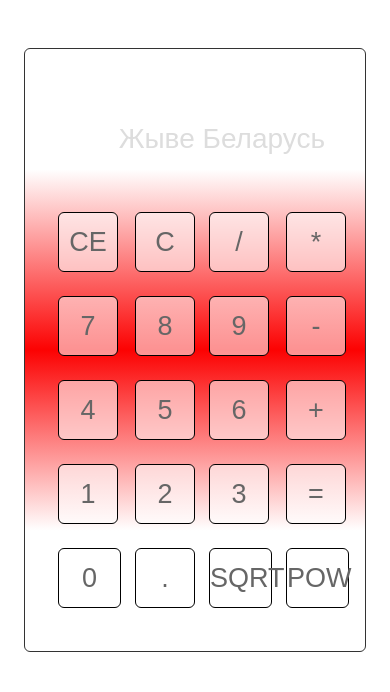
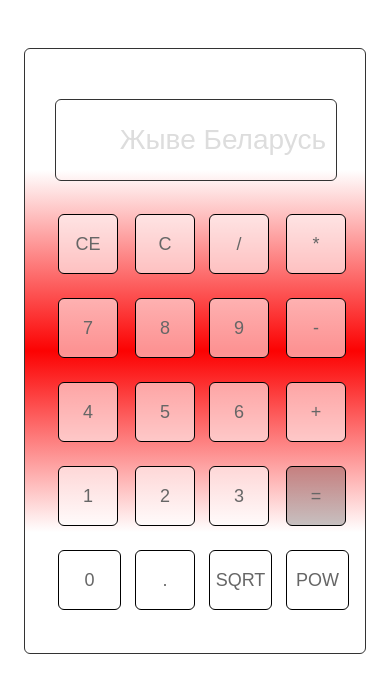
Before and after one commit to MadFoxBLR/calculator, a plain HTML site: page index.html in a window 390 px wide. Drawn offline with Linux system fonts and the light colour scheme.

Commit message:
'Fix:@media'

```diff
--- a/style.css
+++ b/style.css
@@ -20,6 +20,7 @@ body {
   color: rgb(221, 221, 221);
 }
 .calc-display-input {
+  border: 1px solid #333;
   width: 360px;
   height: 60px;
   margin: 20px 0;
@@ -67,6 +68,7 @@ body {
 }
 .btn-equal {
   height: 60px;
+  background-color: rgba(0, 0, 2, 0.219);
 }
 input,
 button {
@@ -102,6 +104,8 @@ button {
   }
   .btn {
     width: 64px;
+    font-size: 20px;
+
   }
   .btn-long {
     width: 65px;
@@ -116,7 +120,7 @@ button {
   }
   .btn {
     width: 60px;
-    font-size: 27px;
+    font-size: 18px;
   }
   .btn-long {
     width: 63px;
```
